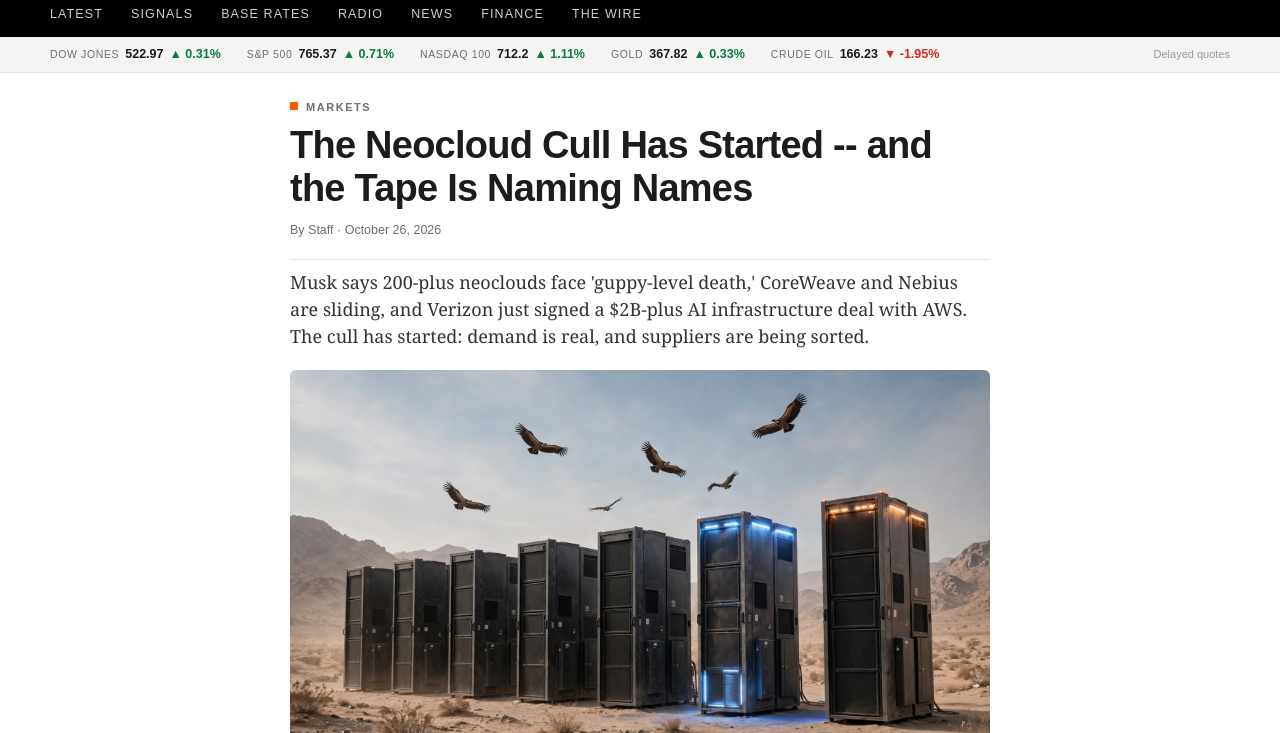
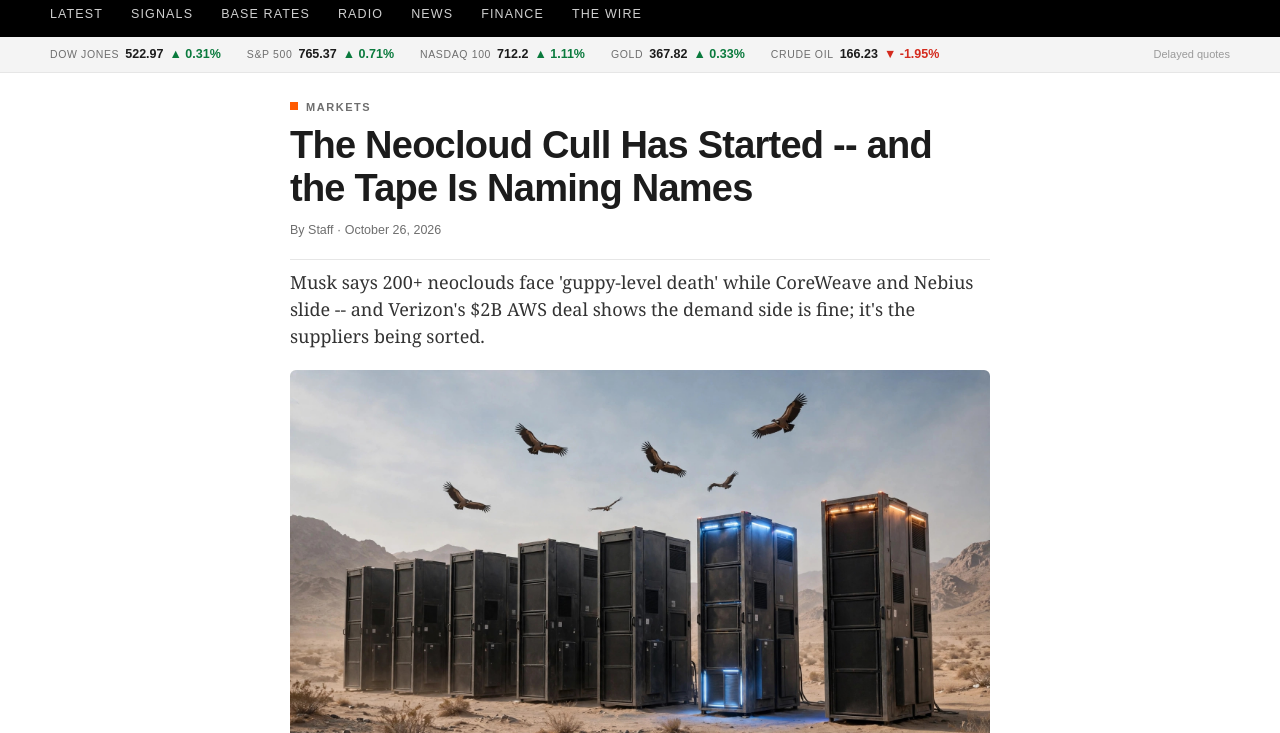
Before and after one commit to gatoreditor-glitch/the-readout, an Eleventy site: page src/articles/neocloud-cull.md in a window 1280 px wide. Shown: the part 67-800 px from the top of the page. Built offline with nearby package versions, Linux system fonts and the light colour scheme; Eleventy itself is replaced by a stand-in of ours; files that its build step writes are made by us from their sources.

Commit message:
Publish neocloud cull piece (Oct 27)

```diff
--- a/src/_data/radio.json
+++ b/src/_data/radio.json
@@ -17,7 +17,7 @@
     {
       "date": "2026-10-26",
       "title": "The Neocloud Cull Has Started -- and the Tape Is Naming Names",
-      "desc": "Musk says 200-plus neoclouds face 'guppy-level death,' CoreWeave and Nebius are sliding, and Verizon just signed a $2B-plus AI infrastructure deal with AWS. The cull has started: demand is real, and suppliers are being sorted.",
+      "desc": "Musk says 200+ neoclouds face 'guppy-level death' while CoreWeave and Nebius slide -- and Verizon's $2B AWS deal shows the demand side is fine; it's the suppliers being sorted.",
       "duration": "3:42",
       "file": "/assets/audio/neocloud-cull.mp3"
     },
--- a/src/articles/neocloud-cull.md
+++ b/src/articles/neocloud-cull.md
@@ -3,7 +3,7 @@ title: "The Neocloud Cull Has Started -- and the Tape Is Naming Names"
 date: 2026-10-26
 section: markets
 author: Staff
-excerpt: "Musk says 200-plus neoclouds face 'guppy-level death,' CoreWeave and Nebius are sliding, and Verizon just signed a $2B-plus AI infrastructure deal with AWS. The cull has started: demand is real, and suppliers are being sorted."
+excerpt: "Musk says 200+ neoclouds face 'guppy-level death' while CoreWeave and Nebius slide -- and Verizon's $2B AWS deal shows the demand side is fine; it's the suppliers being sorted."
 tags: articles
 layout: layouts/article.njk
 image: /assets/images/neocloud-cull.jpg
```
